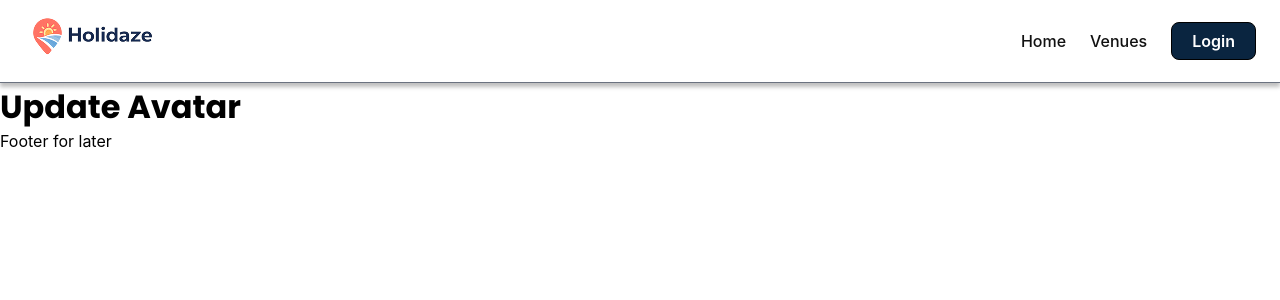
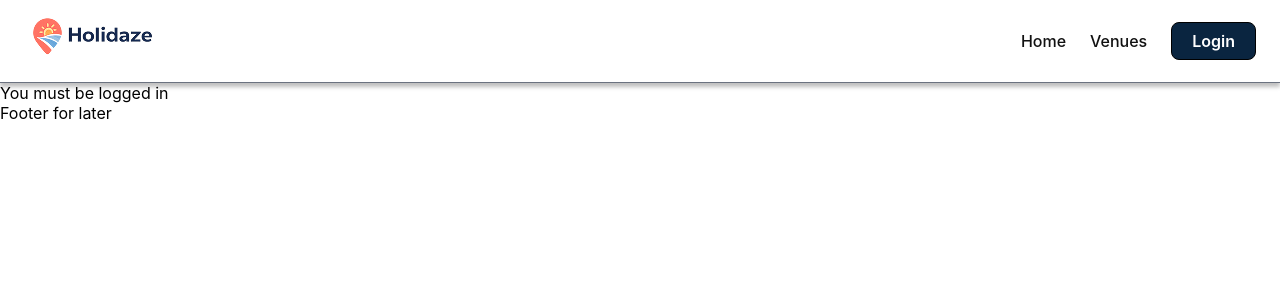
Before and after one commit to olekb2001/Ole-Kristian-Berge-PE2, a React (Vite) app: page /profile in a window 1280 px wide. Shown: the top 300 px of the page. Built offline with nearby package versions, Linux system fonts and the light colour scheme; a web font is replaced by a local one.

Commit message:
started profile page

```diff
--- a/src/pages/Profile.jsx
+++ b/src/pages/Profile.jsx
@@ -1,3 +1,29 @@
+
+
+
+
+
 export default function Profile() {
-  return <h1>Update Avatar</h1>;
+  const user = JSON.parse(localStorage.getItem("user"));
+
+  if(!user){
+    return <p>You must be logged in</p>
+  }
+
+  return(
+    <div className="">
+
+
+
+
+
+    </div>
+
+
+
+
+
+  )
+
+
 }
```
